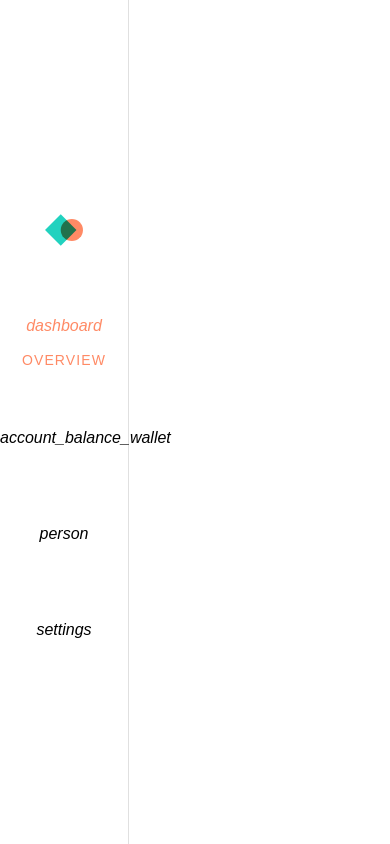
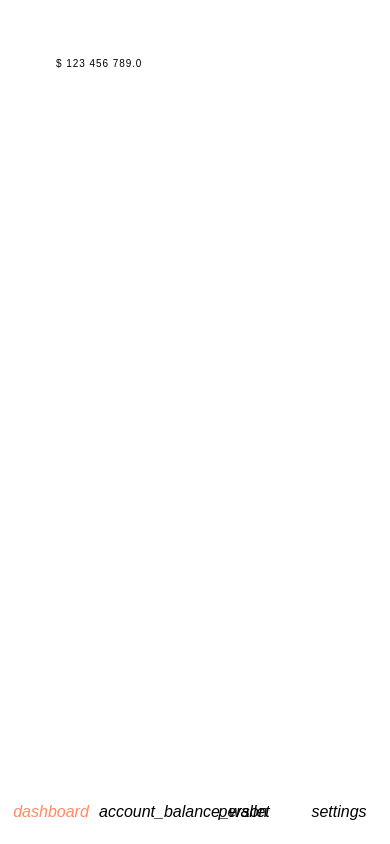
Before and after one commit to interledgerjs/rafiki.money, a Next.js app in the folder packages/frontend/: page /overview in a window 390 px wide. Built offline with nearby package versions, Linux system fonts and the light colour scheme; what tailwindcss-dark-mode, tailwindcss-elevation would draw is missing.

Commit message:
Updated components
- Made navigation responsive on mobile.
- Fixed content margins for mobile.
- Added the card component.

```diff
--- /dev/null
+++ b/packages/frontend/components/card.tsx
@@ -0,0 +1,17 @@
+import * as React from 'react'
+
+type props = {
+  navigation?: boolean
+}
+
+const Card: React.FC<props> = (props) => {
+  let className = 'p-4 bg-surface-elevation-6 elevation-6 rounded text-on-surface overline'
+  // if (props.navigation) className += ' ml-32'
+  return (
+    <div className={className}>
+      {props.children}
+    </div>
+  )
+}
+
+export default Card
--- a/packages/frontend/components/content.tsx
+++ b/packages/frontend/components/content.tsx
@@ -6,7 +6,7 @@ type props = {
 
 const Content: React.FC<props> = (props) => {
   let className = 'flex-1 p-10 h-screen'
-  if (props.navigation) className += ' ml-32'
+  if (props.navigation) className += ' md:ml-32'
   return (
     <div className={className}>
       {props.children}
--- a/packages/frontend/components/navigation.tsx
+++ b/packages/frontend/components/navigation.tsx
@@ -4,11 +4,6 @@ import Logo from './logo'
 
 type props = {
   active: string
-  // to: string
-  // bgColour?: string
-  // textColour?: string
-  // disabled?: boolean
-  // onTap: (event: any) => void
 }
 
 const Navigation: React.FC<props> = (props) => {
@@ -33,19 +28,19 @@ const Navigation: React.FC<props> = (props) => {
   ]
   return (
     <div>
-      <div className="flex left-0 top-0 h-full w-32 fixed">
-        <div className="cursor-pointer flex flex-wrap content-center text-center justify-center left-0 top-0 w-32 bg-surface h-full">
-          <div className="flex flex-wrap w-full h-32 content-center text-center justify-center">
+      <div className="flex z-50 left-0 bottom-0 h-16 md:h-32 w-full md:top-0 md:h-full md:w-32 fixed bg-surface">
+        <div className="flex flex-wrap content-center text-center justify-center items-center left-0 bottom-0 md:top-0 md:w-32 bg-surface w-full md:h-full elevation-8 bg-surface-elevation-8 md:elevation-0 md:bg-surface">
+          <div className="hidden md:flex flex-wrap w-full h-32 content-center text-center justify-center">
             <Logo height={80}/>
           </div>
           {navItems.map(element => {
-            return(<div onClick={() => { window.location.href = element.name}} key={element.name} className={`flex flex-wrap w-full h-24 content-center text-center justify-center hover:bg-primary-100 text-${props.active === element.name ? 'primary' : 'on-surface'} hover:text-surface`}>
+            return(<div onClick={() => { window.location.href = element.name}} key={element.name} className={`cursor-pointer flex flex-wrap w-24 h-full md:w-full md:h-32 content-center text-center justify-center hover:bg-primary-100 text-${props.active === element.name ? 'primary' : 'on-surface'} hover:text-surface`}>
               <i className={`material-icons w-full`}>{element.icon}</i>
-              <p className="button pt-3">{ props.active === element.name ? element.name : '' }</p>
+              <p className="hidden md:flex button pt-3">{ props.active === element.name ? element.name : '' }</p>
             </div>)
           })}
         </div>
-        <div className="border-r border-on-surface opacity-12 top-0 h-full"/>
+        <div className="border-t md:border-r border-on-surface opacity-12 top-0 md:h-full"/>
       </div>
     </div>
   )
--- a/packages/frontend/pages/account.tsx
+++ b/packages/frontend/pages/account.tsx
@@ -1,16 +1,18 @@
 import React, { useState } from 'react'
 import { NextPage } from "next"
 import Navigation from '../components/navigation'
+import Content from '../components/content'
+import Card from '../components/card'
 
 const Account: NextPage = () => {
   return (
-    <div className="flex flex-wrap">
+    <div className="flex">
       <Navigation active="account"></Navigation>
-      <div className="flex-1 p-10 bg-surface content-center items-center justify-center text-center h-screen">
-        <div className="w-full bg-surface-elevation-6 elevation-6 h-full rounded-lg">
-
-        </div>
-      </div>
+      <Content navigation>
+        <Card>
+          $ 123 456 789.0
+        </Card>
+      </Content>
     </div>
   )
 }
--- a/packages/frontend/pages/overview.tsx
+++ b/packages/frontend/pages/overview.tsx
@@ -1,16 +1,18 @@
 import React, { useState } from 'react'
 import { NextPage } from "next"
 import Navigation from '../components/navigation'
+import Content from '../components/content'
+import Card from '../components/card'
 
 const Sandbox: NextPage = () => {
   return (
-    <div className="flex flex-wrap">
+    <div className="flex">
       <Navigation active="overview"></Navigation>
-      <div className="flex-1 p-10 bg-surface content-center items-center justify-center text-center h-screen">
-        <div className="w-full bg-surface-elevation-6 elevation-6 h-full rounded-lg">
-
-        </div>
-      </div>
+      <Content navigation>
+        <Card>
+          $ 123 456 789.0
+        </Card>
+      </Content>
     </div>
   )
 }
--- a/packages/frontend/pages/settings.tsx
+++ b/packages/frontend/pages/settings.tsx
@@ -1,16 +1,18 @@
 import React, { useState } from 'react'
 import { NextPage } from "next"
 import Navigation from '../components/navigation'
+import Content from '../components/content'
+import Card from '../components/card'
 
 const Settings: NextPage = () => {
   return (
-    <div className="flex flex-wrap">
+    <div className="flex">
       <Navigation active="settings"></Navigation>
-      <div className="flex-1 p-10 bg-surface content-center items-center justify-center text-center h-screen">
-        <div className="w-full bg-surface-elevation-6 elevation-6 h-full rounded-lg">
-
-        </div>
-      </div>
+      <Content navigation>
+        <Card>
+          $ 123 456 789.0
+        </Card>
+      </Content>
     </div>
   )
 }
--- a/packages/frontend/pages/wallet.tsx
+++ b/packages/frontend/pages/wallet.tsx
@@ -1,16 +1,18 @@
 import React, { useState } from 'react'
 import { NextPage } from "next"
 import Navigation from '../components/navigation'
+import Content from '../components/content'
+import Card from '../components/card'
 
 const Wallet: NextPage = () => {
   return (
-    <div className="flex flex-wrap">
+    <div className="flex">
       <Navigation active="wallet"></Navigation>
-      <div className="flex-1 p-10 bg-surface content-center items-center justify-center text-center h-screen">
-        <div className="w-full bg-surface-elevation-6 elevation-6 h-full rounded-lg">
-
-        </div>
-      </div>
+      <Content navigation>
+        <Card>
+          $ 123 456 789.0
+        </Card>
+      </Content>
     </div>
   )
 }
--- a/packages/frontend/tailwind.config.js
+++ b/packages/frontend/tailwind.config.js
@@ -33,6 +33,9 @@ module.exports = {
       },
       screens: {
         'dark-mode': {'raw': '(prefers-color-scheme: dark)'},
+      },
+      width: {
+        card: '344px'
       },
       opacity: {
         '12': '.12',
```
